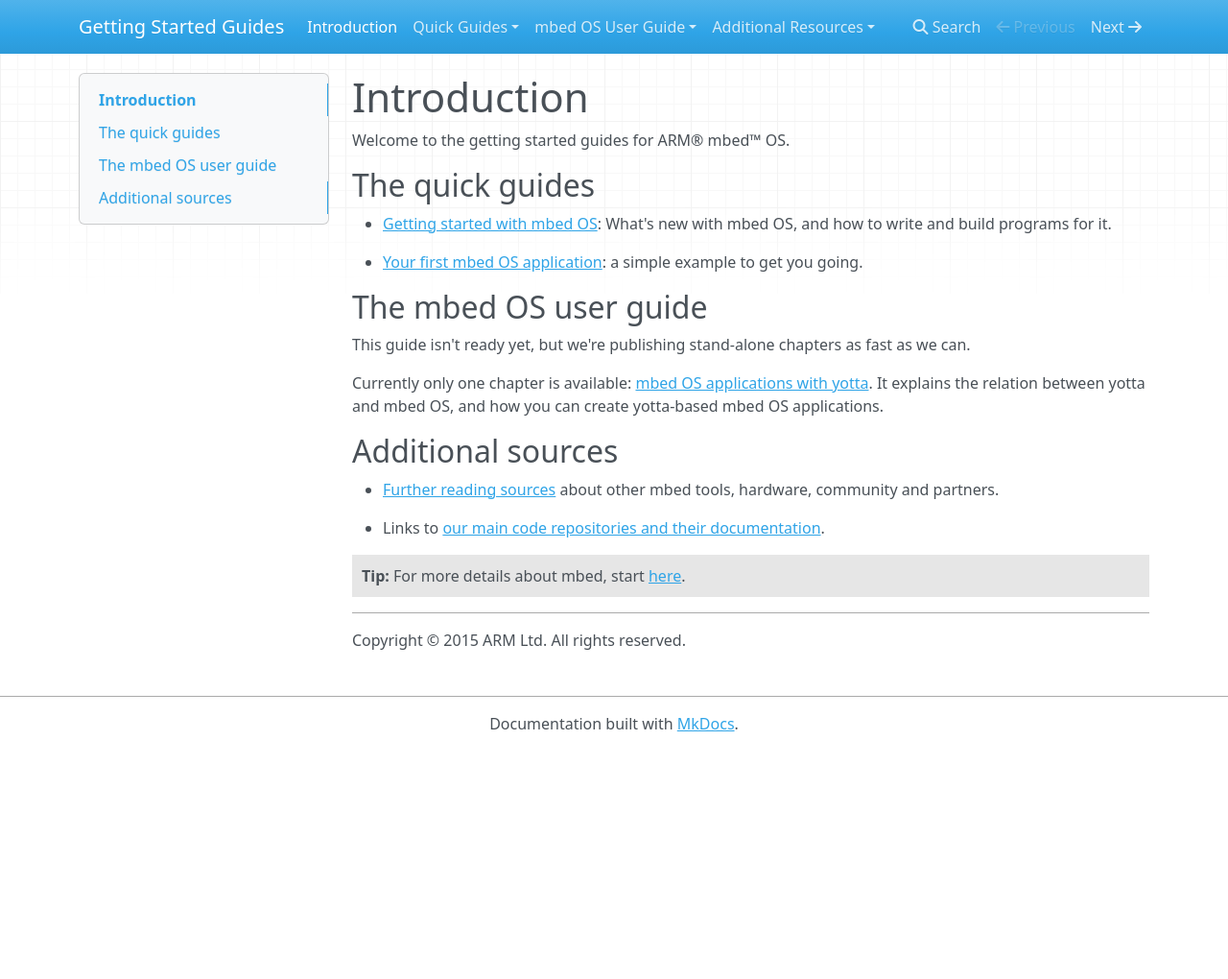
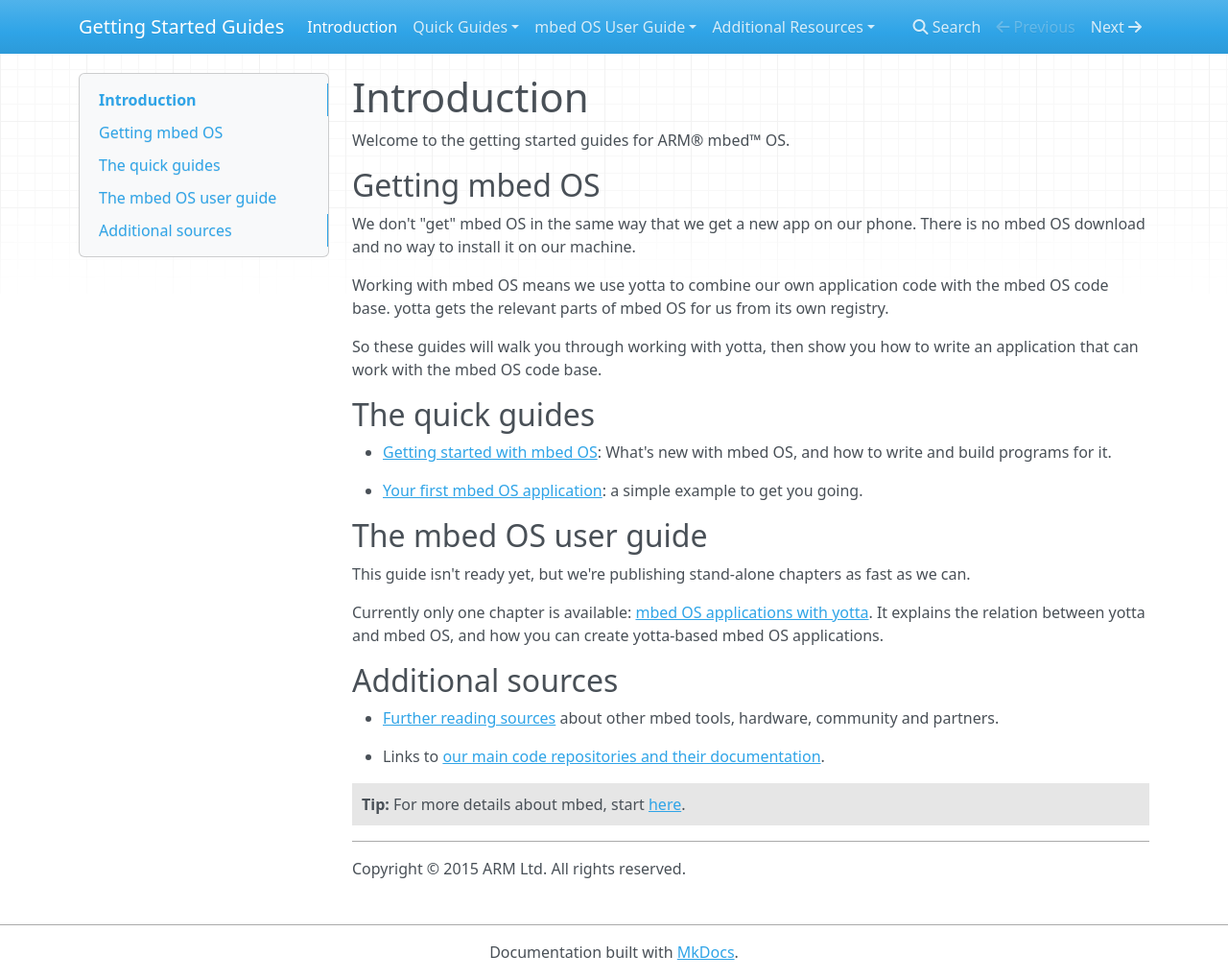
Before and after one commit to ARMmbed/GettingStartedmbedOS, an MkDocs documentation site: the page built from Docs/index.md, in a window 1280 px wide and 1020 px high. Shown: the whole window at 96% size. Built offline with MkDocs 1.6.1, drawn with Linux system fonts in a browser that asks for light colours; nearby versions of some CDN libraries; old or Windows-style settings are respelled for this version of MkDocs.

Commit message:
Adding an explanation of yotta

```diff
--- a/Docs/index.md
+++ b/Docs/index.md
@@ -1,6 +1,14 @@
 # Introduction
 
 Welcome to the getting started guides for ARM® mbed™ OS.
+
+## Getting mbed OS
+
+We don't "get" mbed OS in the same way that we get a new app on our phone. There is no mbed OS download and no way to install it on our machine.
+
+Working with mbed OS means we use yotta to combine our own application code with the mbed OS code base. yotta gets the relevant parts of mbed OS for us from its own registry.
+
+So these guides will walk you through working with yotta, then show you how to write an application that can work with the mbed OS code base.
 
 ## The quick guides
 
```
